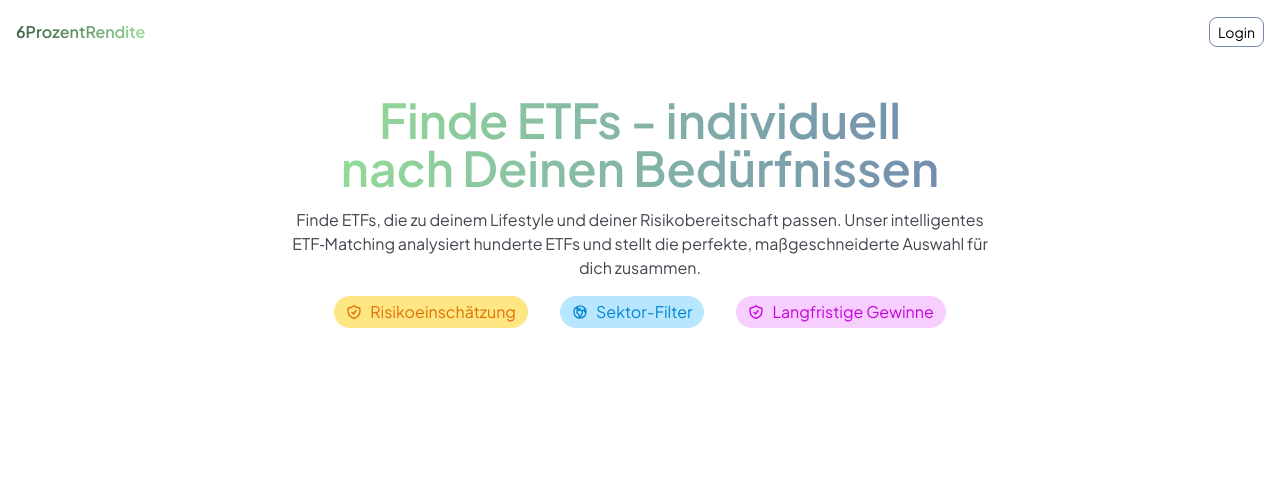
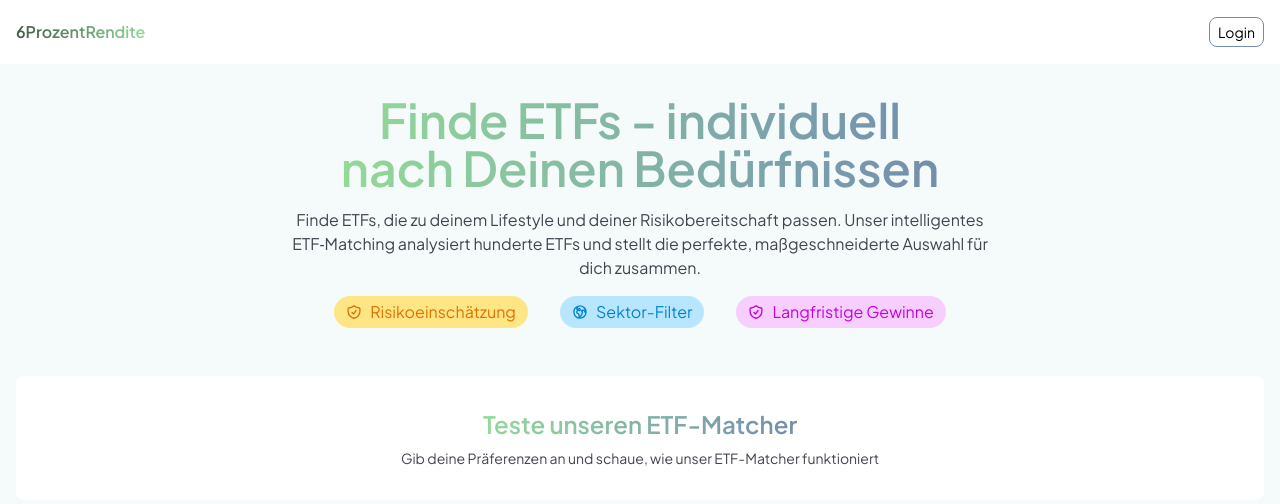
Before and after one commit to KyleKreuter/6ProzentRendite-frontend, a React (Vite) app: page / in a window 1280 px wide. Shown: the top 504 px of the page. Built offline with nearby package versions, Linux system fonts and the light colour scheme.

Commit message:
"Add EtfMatcherComponent and integrate into main layout"

```diff
--- a/src/components/hero/HeroTextComponent.jsx
+++ b/src/components/hero/HeroTextComponent.jsx
@@ -4,7 +4,7 @@ import {GlobeEuropeAfricaIcon, ShieldCheckIcon} from "@heroicons/react/24/outlin
 
 const HeroTextComponent = () => {
     return (
-        <div className={"flex items-center justify-center py-8 px-4 flex-col gap-4"}>
+        <div className={"flex items-center justify-center py-8 px-4 flex-col gap-4 bg-pastel-cyan/10"}>
             <p className={"text-4xl md:text-5xl max-w-[600px] text-center font-semibold bg-clip-text text-transparent bg-gradient-to-r from-light-green to-pastel-blue"}>Finde
                 ETFs - individuell nach Deinen Bedürfnissen</p>
             <p className={"text-text-secondary max-w-[700px] text-center"}>
--- /dev/null
+++ b/src/components/matcher/EtfMatcherComponent.jsx
@@ -0,0 +1,17 @@
+import React from 'react';
+
+const EtfMatcherComponent = () => {
+    return (
+        <div className={"w-full h-full px-4 py-4 bg-pastel-cyan/10"}>
+            <div className={"w-full bg-white rounded-lg flex items-center justify-center px-4 py-8 flex-col gap-4"}>
+                <div className={"flex flex-col gap-2 items-center justify-center"}>
+                    <p className={"text-xl md:text-2xl font-semibold bg-clip-text text-transparent bg-gradient-to-r from-light-green to-pastel-blue"}>Teste unseren ETF-Matcher</p>
+                    <p className={"text-sm text-text-secondary"}>Gib deine Präferenzen an und schaue, wie unser ETF-Matcher funktioniert</p>
+                </div>
+
+            </div>
+        </div>
+    );
+};
+
+export default EtfMatcherComponent;
--- a/src/main.jsx
+++ b/src/main.jsx
@@ -3,12 +3,14 @@ import { createRoot } from 'react-dom/client'
 import './index.css'
 import NavBarComponent from "@/components/navbar/NavBarComponent.jsx";
 import HeroTextComponent from "@/components/hero/HeroTextComponent.jsx";
+import EtfMatcherComponent from "@/components/matcher/EtfMatcherComponent.jsx";
 
 createRoot(document.getElementById('root')).render(
   <StrictMode>
     <div>
         <NavBarComponent/>
         <HeroTextComponent/>
+        <EtfMatcherComponent/>
     </div>
   </StrictMode>,
 )
```
